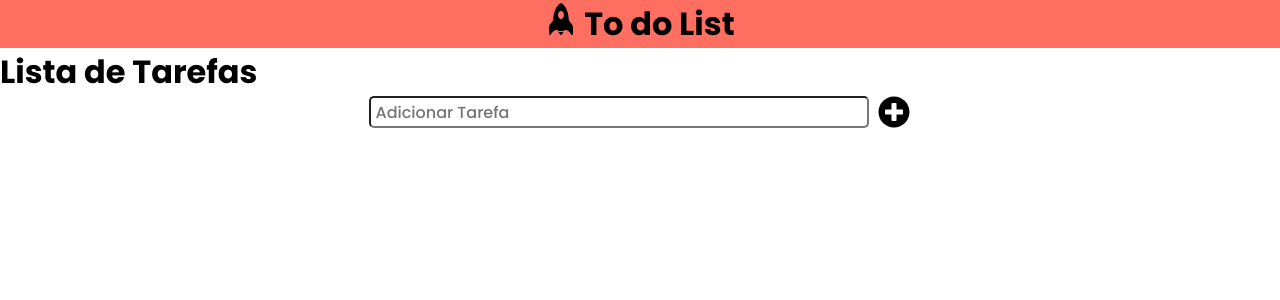
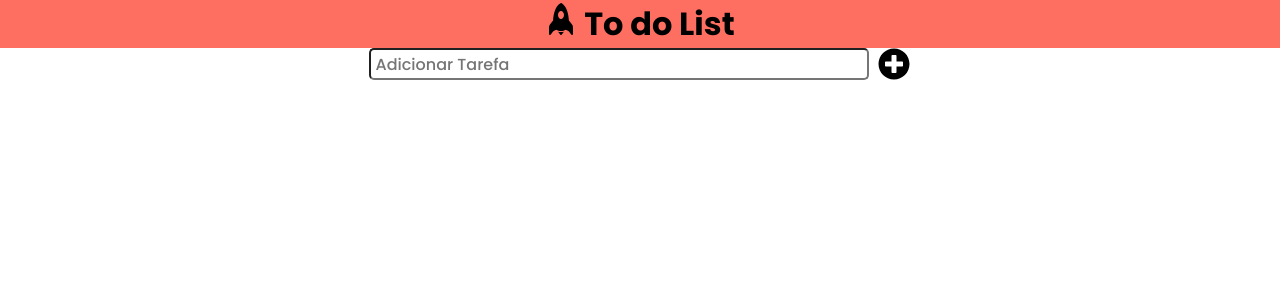
Before and after one commit to jeffmmartins/task-manager, a React (Create React App) app: page / in a window 1280 px wide. Shown: the top 300 px of the page. Built offline with nearby package versions, Linux system fonts and the light colour scheme.

Commit message:
feat: update adding a main tag

```diff
--- a/src/components/MainContent/MainContent.tsx
+++ b/src/components/MainContent/MainContent.tsx
@@ -2,10 +2,11 @@ import React from "react";
 import { Form } from "../Form/Form";
 
 export const MainContent: React.FC = () => {
-    return(
+    return (
         <>
-        <h1>Lista de Tarefas</h1>
-        <Form/>
+            <main>
+                <Form />
+            </main>
         </>
     )
 }
```
